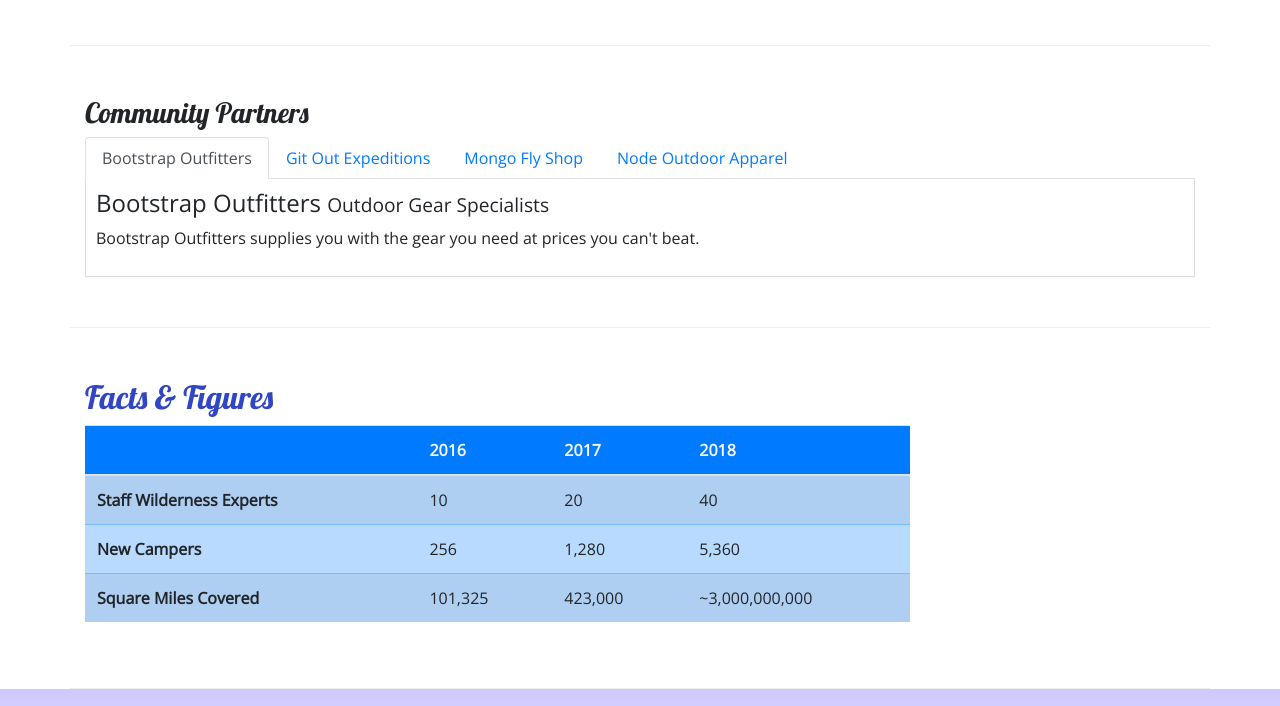
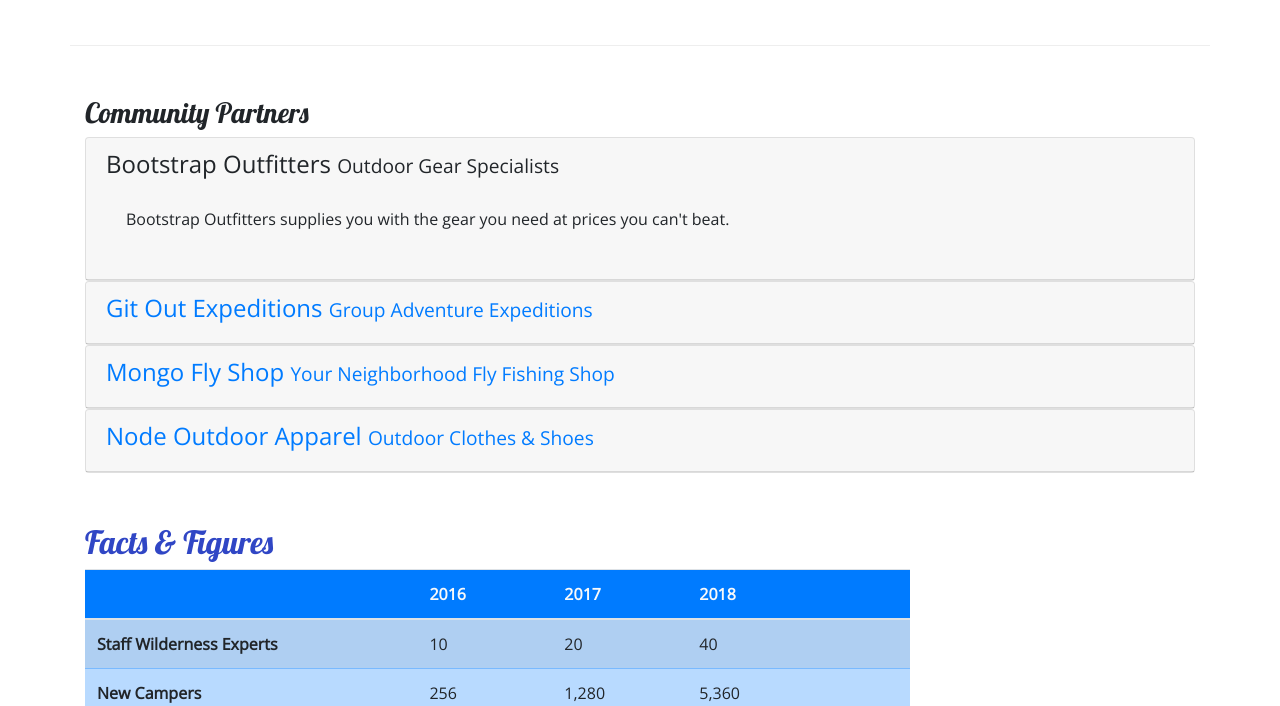
Before and after one commit to nikkiefranklin/git-test, a website: page aboutus.html in a window 1280 px wide. Shown: the part 1060-1766 px from the top of the page. Drawn offline with nearby package versions, Linux system fonts and the light colour scheme.

Commit message:
Accordion

```diff
--- a/aboutus.html
+++ b/aboutus.html
@@ -109,45 +109,52 @@
         <div class="row row-content">
             <div class="col">
                 <h3>Community Partners</h3>
-                <ul class="nav nav-tabs">
-                    <li class="nav-item">
-                        <a class="nav-link active" href="#bootstrap" role="tab" data-toggle="tab">Bootstrap
-                            Outfitters</a>
-                    </li>
-                    <li class="nav-item">
-                        <a class="nav-link" href="#git" role="tab" data-toggle="tab">Git Out Expeditions</a>
-                    </li>
-                    <li class="nav-item">
-                        <a class="nav-link" href="#mongo" role="tab" data-toggle="tab">Mongo Fly Shop</a>
-                    </li>
-                    <li class="nav-item">
-                        <a class="nav-link" href="#node" role="tab" data-toggle="tab">Node Outdoor Apparel</a>
-                    </li>
-                </ul>
-                <div class="tab-content">
-                    <div role="tabpanel" class="tab-pane fade show active" id="bootstrap">
-                        <h4>Bootstrap Outfitters <small>Outdoor Gear Specialists</small></h4>
-                        <p class="d-none d-sm-block">Bootstrap Outfitters supplies you with the gear you need at prices
-                            you
-                            can't beat.</p>
+                <div id="accordion">
+                    <div class="card">
+                        <div role="tab" class="card-header">
+                            <h4><a data-toggle="collapse" data-target="#bootstrap">
+                                    Bootstrap Outfitters <small>Outdoor Gear Specialists</small></a></h4>
+                            <div class="collapse show" id="bootstrap" data-parent="#accordion">
+                                <div class="card-body">
+                                    <p class="d-none d-sm-block">Bootstrap Outfitters supplies you with the gear you
+                                        need at prices you can't beat.</p>
                                 </div>
-                    <div role="tabpanel" class="tab-pane fade" id="git">
-                        <h4>Git Out Expeditions <small>Group Adventure Expeditions</small></h4>
-                        <p class="d-none d-sm-block">Join Git Out Expeditions to explore new horizons with a group of
-                            other
-                            adventurers!</p>
                             </div>
-                    <div role="tabpanel" class="tab-pane fade" id="mongo">
-                        <h4>Mongo Fly Shop <small>Your Neighborhood Fly Fishing Shop</small></h4>
-                        <p class="d-none d-sm-block">Need a new fishing pole, a tacklebox, or flies of all kinds? Stop
-                            by Mongo
-                            Fly Shop.</p>
                         </div>
-                    <div role="tabpanel" class="tab-pane fade" id="node">
-                        <h4>Node Outdoor Apparel <small>Outdoor Clothes & Shoes</small></h4>
-                        <p class="d-none d-sm-block">From polar fleeces to swimsuits, hiking boots to waders, a visit to
-                            Node
-                            will be sure to get you covered.</p>
+                    </div>
+
+                    <div class="card">
+                        <div role="tab" class="card-header">
+                            <h4><a class="collapsed" data-toggle="collapse" data-target="#git">Git Out Expeditions
+                                    <small>Group Adventure Expeditions</small></a></h4>
+                            <div class="collapse" id="git" data-parent="#accordion">
+                                <div class="card-body">
+                                    <p class="d-none d-sm-block">Join Git Out Expeditions to explore new horizons with a
+                                        group of other adventurers!</p>
+                                </div>
+                            </div>
+                        </div>
+                    </div>
+
+                    <div class="card">
+                        <div role="tab" class="card-header">
+                            <h4><a class="collapsed" data-toggle="collapse" data-target="#mongo">Mongo Fly Shop <small>Your Neighborhood Fly Fishing Shop</small></a></h4>
+                            <div class="collapse" id="mongo" data-parent="#accordion">
+                                <div class="card-body">
+                                    <p class="d-none d-sm-block">Need a new fishing pole, a tacklebox, or flies of all kinds? Stop by Mongo Fly Shop.</p>
+                                </div>
+                            </div>
+                        </div>
+                    </div>
+
+                    <div class="card">
+                        <div role="tab" class="card-header">
+                            <h4><a class="collapsed" data-toggle="collapse" data-target="#node">Node Outdoor Apparel <small>Outdoor Clothes & Shoes</small></a>
+                            </h4>
+                            <div class="collapse" id="node" data-parent="#accordion">
+                                <div class="card-body">
+                                    <p class="d-none d-sm-block">From polar fleeces to swimsuits, hiking boots to
+                                        waders, a visit to Node will be sure to get you covered.</p>
                                 </div>
                             </div>
                         </div>
@@ -218,7 +225,8 @@
                                         class="fa fa-youtube"></span></a>
                             </div>
                             <div class="col-sm-4 text-center">
-                    <a role="button" class="btn btn-link" href="tel:+12065551234"><span class="fa fa-phone"></span>
+                                <a role="button" class="btn btn-link" href="tel:+12065551234"><span
+                                        class="fa fa-phone"></span>
                                     1-206-555-1234</a><br />
                                 <a role="button" class="btn btn-link" href="mailto:campsites@nucamp.co"><span
                                         class="fa fa-envelope-o"></span> campsites@nucamp.co</a>
```
Also changed, not shown: css/styles.css (line endings or trailing spaces). Lines whose indentation alone changed are shown as unchanged.
